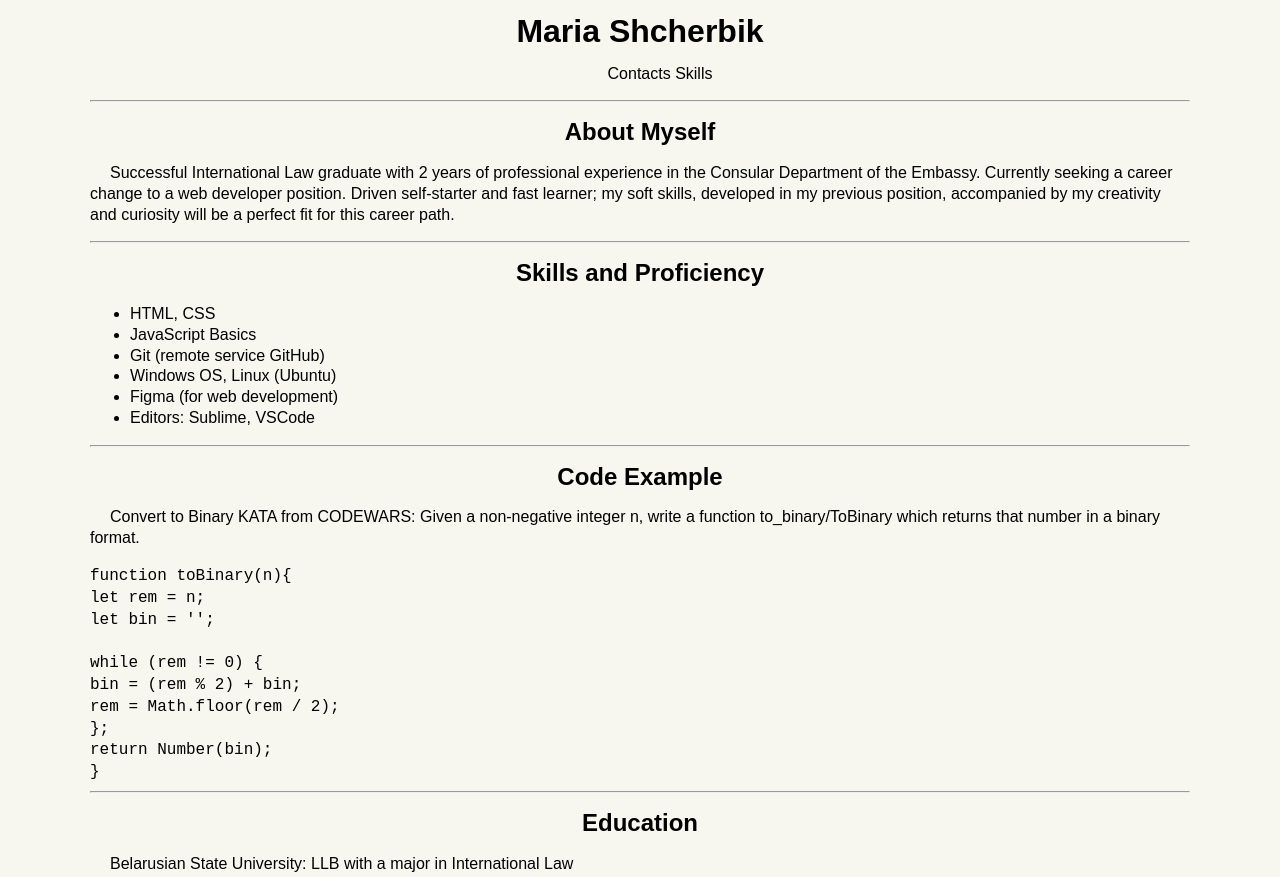
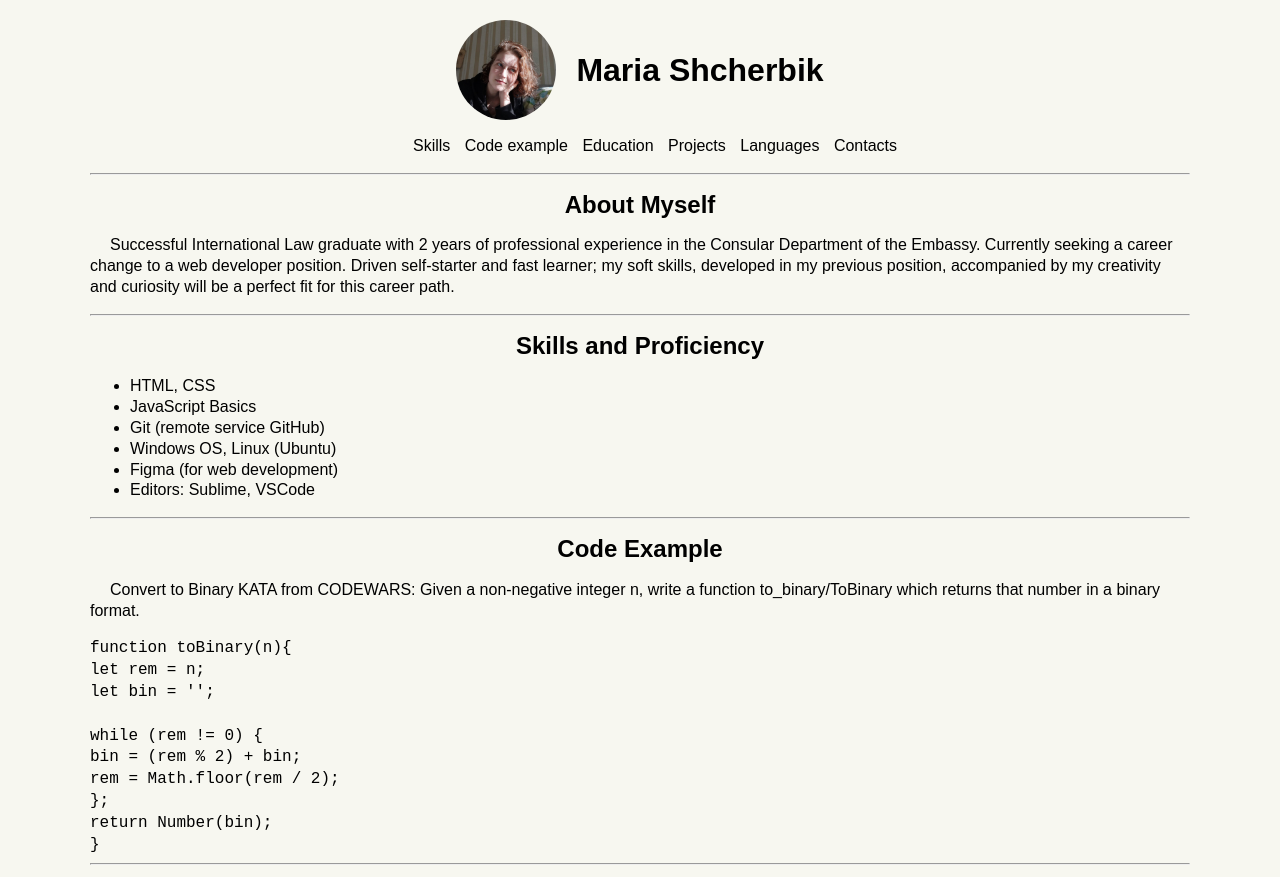
Before and after one commit to utaina/rsschool-cv, a plain HTML site: page index.html in a window 1280 px wide. Shown: the top 877 px of the page. Drawn offline with Linux system fonts and the light colour scheme.

Commit message:
fix: add required elements

```diff
--- a/index.html
+++ b/index.html
@@ -9,11 +9,18 @@
 </head>
 <body>
     <header>
-        <h1>Maria Shcherbik</h1>
+        <div class="photo">
+            <h1>Maria Shcherbik</h1>
+            <img class="ava" src="./photo.jpg" alt="photo">
+        </div>
         <nav>
             <ul class='navigation'>
+                <li><a href="#skills">Skills</a></li>
+                <li><a href="#code">Code example</a></li>
+                <li><a href="#education">Education</a></li>
+                <li><a href="#projects">Projects</a></li>
+                <li><a href="#languages">Languages</a></li>
                 <li><a href="#contacts">Contacts</a></li>
-                <li><a href="#skills">Skills</a></li>
             </ul>
         </nav>
         <hr>
@@ -40,7 +47,7 @@
             </ul>
         </section>
         <hr>
-        <section>
+        <section id="code">
             <h2>Code Example</h2>
             <p>Convert to Binary KATA from CODEWARS: Given a non-negative integer n, write a function to_binary/ToBinary
                 which returns that number in a binary format.</p>
@@ -58,19 +65,19 @@
             </code>
         </section>
         <hr>
-        <section>
+        <section id="education">
             <h2 class="education">Education</h2>
             <p>Belarusian State University: LLB with a major in International Law</p>
             <p>RS Schools Course «JavaScript/Front-end» (in progress)</p>
         </section>
         <hr>
-        <section>
+        <section id="projects">
             <h2>Projects</h2>
             <p><a href="https://utaina.github.io/rsschool-cv/" target="_blank">RSSchool CV</a></p>
             <p><a href="https://rolling-scopes-school.github.io/utaina-JSFE2022Q1/shelter/pages/main/" target="_blank">RSSchool Shelter (for Desktop)</a></p>
         </section>
         <hr>
-        <section>
+        <section id="languages">
             <h2>Languages</h2>
             <ul class="languages">
                 <li>English - Advanced (C1)</li>
@@ -94,10 +101,12 @@
         <hr>
         <section id="contacts">
             <h2>Contact information</h2>
-            <p>Location: Cracow, Poland</p>
-            <p>Phone: +48 695 015 089</p>
-            <p>E-mail: shcherbik.maria@gmail.com</p>
-            <p>Telegram: @mara_kramar</p>
+            <ul>
+                <li>Location: Cracow, Poland</li>
+                <li><a href="tel:+48 695 015 089">Phone: +48 695 015 089</a></li>
+                <li><a href="mailto: shcherbik.maria@gmail.com">E-mail: shcherbik.maria@gmail.com</a></li>
+                <li><a href="https://t.me/mara_kramar" target="_blank">Telegram: @mara_kramar</a></li>
+            </ul>
         </section>
 
         <hr>
--- a/style.css
+++ b/style.css
@@ -12,6 +12,20 @@ header{
     max-width: 1100px;
     padding: 0px 10px;
     text-align: center;
+    margin-top: 20px;
+}
+
+.ava {
+    width: 100px;
+    border-radius: 100%;
+}
+
+.photo {
+    display: flex;
+    flex-direction: row-reverse;
+    justify-content: center;
+    align-items: center;
+    column-gap: 20px;
 }
 
 h2 {
@@ -21,6 +35,7 @@ h2 {
 .navigation li {
     list-style-type: none;
     display: inline-block;
+    margin-right: 10px;
 }
 
 main {
@@ -67,3 +82,11 @@ a:hover {
     height: 30px;
     width: 80px;
 }
+@media screen and (max-width: 768px) {
+    .english-experience {
+        flex-direction: column;
+    }
+    .english-experience li {
+        list-style-type: circle;
+    }
+}
```
Also changed, not shown: photo.jpg (added).
